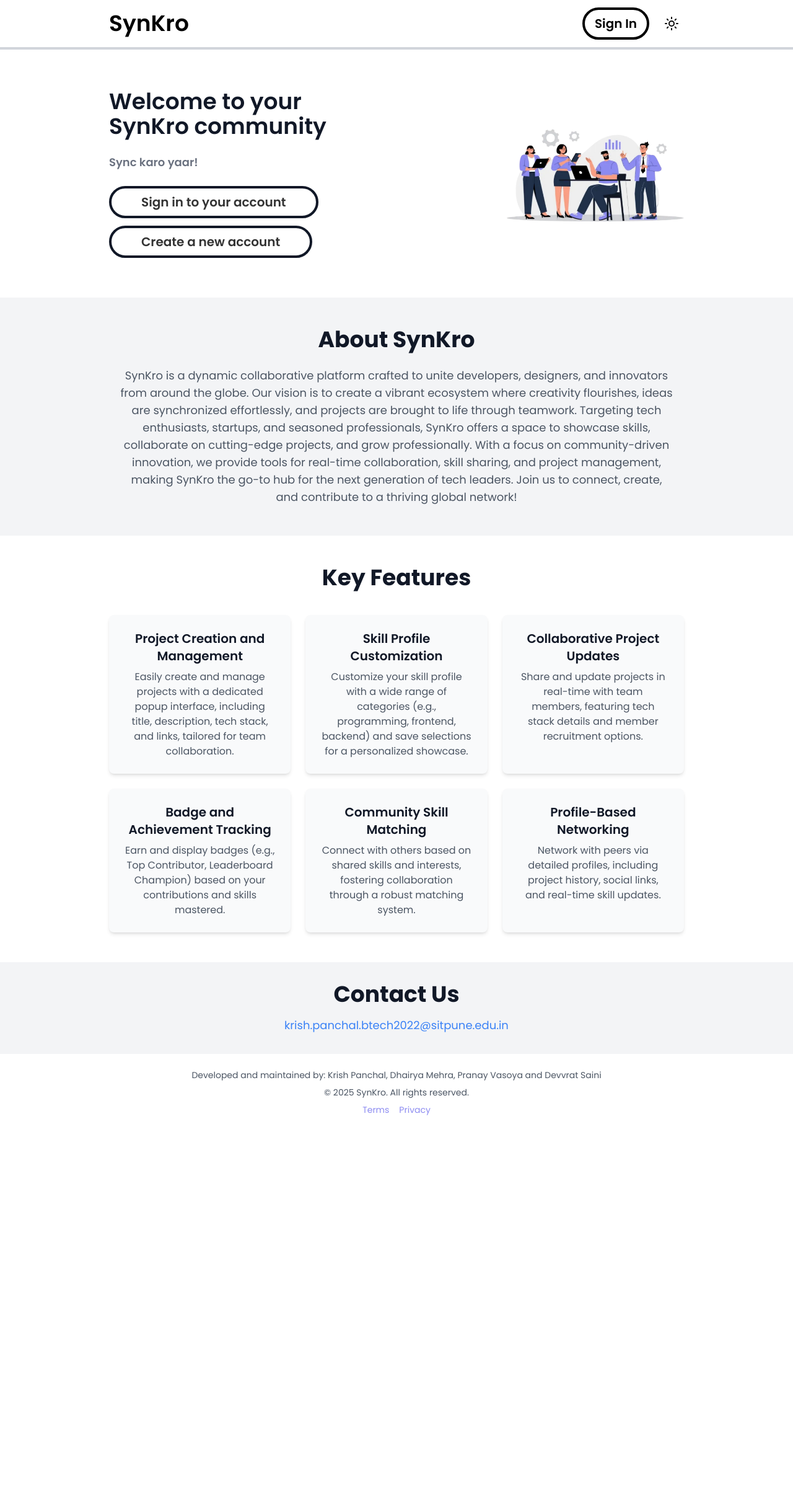
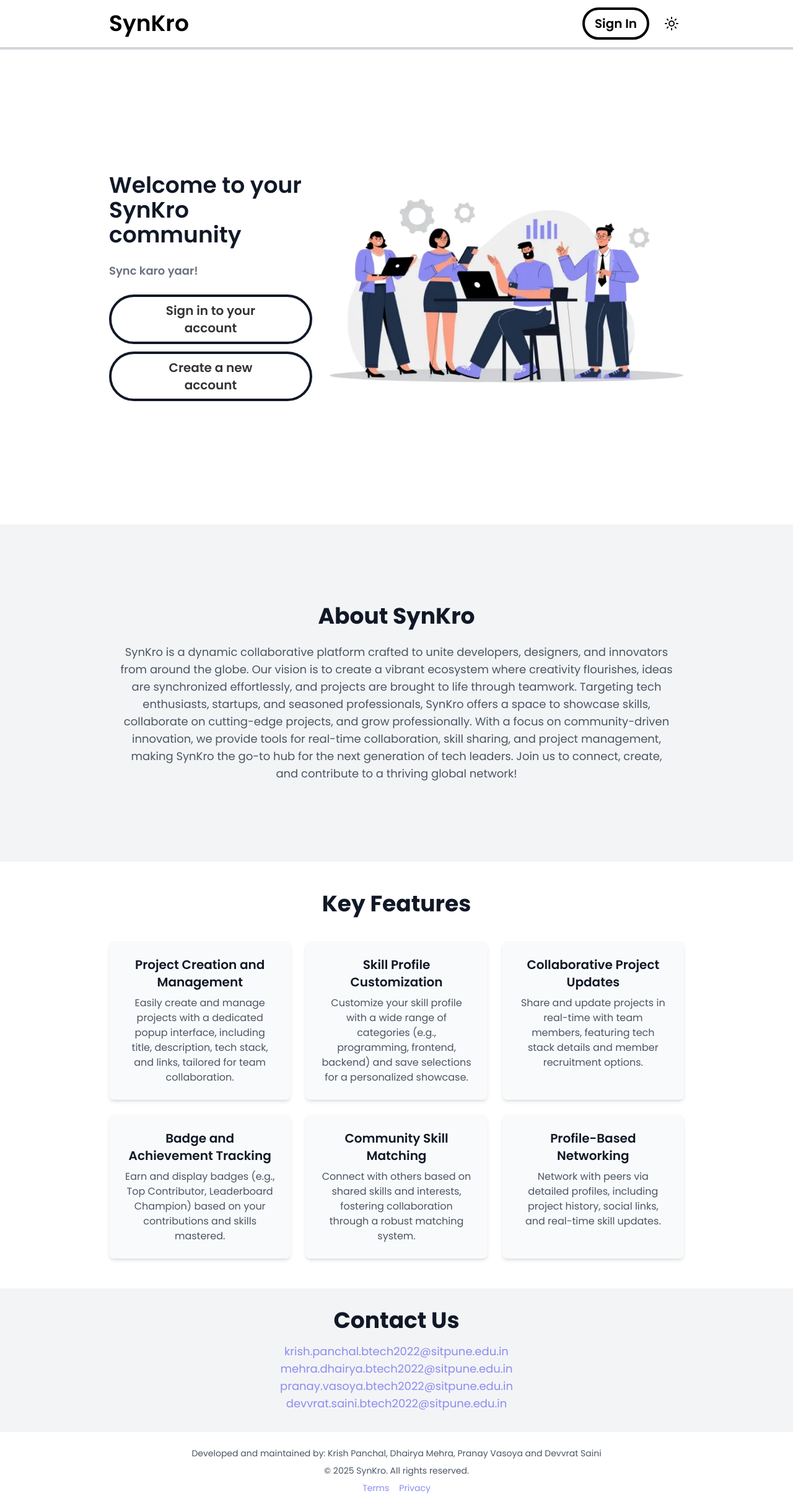
Before and after one commit to PranayVasoya/SynKro, a Next.js app: page / in a window 1280 px wide. Shown: the whole page at 62% size. Before the commit the page ends 1824 px from the top, so only its background shows below. Built offline with nearby package versions, Linux system fonts and the light colour scheme.

Commit message:
Refactor Home and Navbar components for improved layout and accessibility

```diff
--- a/src/app/page.tsx
+++ b/src/app/page.tsx
@@ -12,8 +12,8 @@ export default function Home() {
       <Navbar />
 
       {/* Hero Section */}
-      <div className="relative bg-white dark:bg-customDarkGray w-screen overflow-hidden">
-        <div className="relative z-10 w-screen flex flex-col lg:flex-row justify-between items-center px-8 py-12 lg:px-44 lg:py-16">
+      <div className="relative bg-white dark:bg-customDarkGray w-full overflow-hidden py-32">
+        <div className="relative z-10 flex flex-col lg:flex-row justify-between items-center px-8 py-12 lg:px-44 lg:py-16">
           <div className="flex flex-col items-center lg:items-start gap-y-4 lg:gap-y-6">
             <p className="text-3xl text-center lg:text-start lg:text-4xl font-semibold text-gray-900 dark:text-white">
               Welcome to your
@@ -23,12 +23,12 @@ export default function Home() {
             <p className="text-lg font-semibold text-gray-500 dark:text-gray-400">
               Sync karo yaar!
             </p>
-            <div className="flex flex-col gap-3 w-full lg:w-auto">
-              <Link href="/signin">
+            <div className="flex flex-col gap-3 w-full lg:w-auto lg:items-center">
+              <Link href="/signin" tabIndex={-1}>
                 <motion.button
                   initial={{ opacity: 0, y: 20 }}
                   animate={{ opacity: 1, y: 0 }}
-                  transition={{ duration: 0.5 }}
+                  transition={{ duration: 0.25 }}
                   whileHover={{ backgroundColor: "#8c8bf1" }}
                   whileTap={{ scale: 0.95 }}
                   className="px-8 lg:px-12 py-2 text-lg lg:text-xl font-semibold border-4 border-gray-900 dark:border-white bg-white dark:bg-customDarkGray rounded-full w-full lg:w-auto transition-all"
@@ -37,7 +37,7 @@ export default function Home() {
                   Sign in to your account
                 </motion.button>
               </Link>
-              <Link href="/signup">
+              <Link href="/signup" tabIndex={-1}>
                 <motion.button
                   initial={{ opacity: 0, y: 20 }}
                   animate={{ opacity: 1, y: 0 }}
@@ -60,9 +60,9 @@ export default function Home() {
             <Image
               src="/people.png"
               alt="group"
-              width={400}
-              height={400}
-              className="max-w-full h-auto lg:max-w-[300px]"
+              width={600}
+              height={600}
+              className="max-w-full h-auto lg:max-w-[600px]"
             />
           </motion.div>
         </div>
@@ -86,7 +86,7 @@ export default function Home() {
       </div>
 
       {/* About Section */}
-      <section className="py-12 bg-gray-100 dark:bg-gray-800">
+      <section className="py-32 bg-gray-100 dark:bg-customMediumGray">
         <div className="max-w-7xl mx-auto px-8 lg:px-44 text-center">
           <motion.h2
             initial={{ opacity: 0, y: 50, scale: 0.9 }}
@@ -124,7 +124,7 @@ export default function Home() {
               whileInView={{ opacity: 1, y: 0, scale: 1 }}
               whileHover={{ rotate: 2, scale: 1.02 }}
               transition={{ duration: 0.5, delay: 0.2 }}
-              className="p-6 bg-gray-50 dark:bg-gray-800 rounded-lg shadow-md"
+              className="p-6 bg-gray-50 dark:bg-customMediumGray rounded-lg shadow-md"
             >
               <h3 className="text-xl font-semibold text-gray-900 dark:text-white mb-2">Project Creation and Management</h3>
               <p className="text-gray-600 dark:text-gray-400">
@@ -136,7 +136,7 @@ export default function Home() {
               whileInView={{ opacity: 1, y: 0, scale: 1 }}
               whileHover={{ rotate: 2, scale: 1.02 }}
               transition={{ duration: 0.5, delay: 0.3 }}
-              className="p-6 bg-gray-50 dark:bg-gray-800 rounded-lg shadow-md"
+              className="p-6 bg-gray-50 dark:bg-customMediumGray rounded-lg shadow-md"
             >
               <h3 className="text-xl font-semibold text-gray-900 dark:text-white mb-2">Skill Profile Customization</h3>
               <p className="text-gray-600 dark:text-gray-400">
@@ -148,7 +148,7 @@ export default function Home() {
               whileInView={{ opacity: 1, y: 0, scale: 1 }}
               whileHover={{ rotate: 2, scale: 1.02 }}
               transition={{ duration: 0.5, delay: 0.4 }}
-              className="p-6 bg-gray-50 dark:bg-gray-800 rounded-lg shadow-md"
+              className="p-6 bg-gray-50 dark:bg-customMediumGray rounded-lg shadow-md"
             >
               <h3 className="text-xl font-semibold text-gray-900 dark:text-white mb-2">Collaborative Project Updates</h3>
               <p className="text-gray-600 dark:text-gray-400">
@@ -160,7 +160,7 @@ export default function Home() {
               whileInView={{ opacity: 1, y: 0, scale: 1 }}
               whileHover={{ rotate: 2, scale: 1.02 }}
               transition={{ duration: 0.5, delay: 0.5 }}
-              className="p-6 bg-gray-50 dark:bg-gray-800 rounded-lg shadow-md"
+              className="p-6 bg-gray-50 dark:bg-customMediumGray rounded-lg shadow-md"
             >
               <h3 className="text-xl font-semibold text-gray-900 dark:text-white mb-2">Badge and Achievement Tracking</h3>
               <p className="text-gray-600 dark:text-gray-400">
@@ -172,7 +172,7 @@ export default function Home() {
               whileInView={{ opacity: 1, y: 0, scale: 1 }}
               whileHover={{ rotate: 2, scale: 1.02 }}
               transition={{ duration: 0.5, delay: 0.6 }}
-              className="p-6 bg-gray-50 dark:bg-gray-800 rounded-lg shadow-md"
+              className="p-6 bg-gray-50 dark:bg-customMediumGray rounded-lg shadow-md"
             >
               <h3 className="text-xl font-semibold text-gray-900 dark:text-white mb-2">Community Skill Matching</h3>
               <p className="text-gray-600 dark:text-gray-400">
@@ -184,7 +184,7 @@ export default function Home() {
               whileInView={{ opacity: 1, y: 0, scale: 1 }}
               whileHover={{ rotate: 2, scale: 1.02 }}
               transition={{ duration: 0.5, delay: 0.7 }}
-              className="p-6 bg-gray-50 dark:bg-gray-800 rounded-lg shadow-md"
+              className="p-6 bg-gray-50 dark:bg-customMediumGray rounded-lg shadow-md"
             >
               <h3 className="text-xl font-semibold text-gray-900 dark:text-white mb-2">Profile-Based Networking</h3>
               <p className="text-gray-600 dark:text-gray-400">
@@ -196,7 +196,7 @@ export default function Home() {
       </section>
 
       {/* Contact Section */}
-      <section className="py-8 bg-gray-100 dark:bg-gray-800">
+      <section className="py-8 bg-gray-100 dark:bg-customMediumGray">
         <div className="max-w-7xl mx-auto px-8 lg:px-44 text-center">
           <motion.h2
             initial={{ opacity: 0, x: -50 }}
@@ -211,11 +211,33 @@ export default function Home() {
             whileInView={{ opacity: 1, x: 0 }}
             transition={{ duration: 0.5, delay: 0.1 }}
           >
+
             <a
               href="mailto:krish.panchal.btech2022@sitpune.edu.in"
-              className="text-blue-500 hover:underline text-lg"
+              className="text-customPurple hover:underline text-lg"
             >
               krish.panchal.btech2022@sitpune.edu.in
+            </a>
+            <br/>
+            <a
+              href="mailto:krish.panchal.btech2022@sitpune.edu.in"
+              className="text-customPurple hover:underline text-lg"
+            >
+              mehra.dhairya.btech2022@sitpune.edu.in
+            </a>
+            <br/>
+            <a
+              href="mailto:krish.panchal.btech2022@sitpune.edu.in"
+              className="text-customPurple hover:underline text-lg"
+            >
+              pranay.vasoya.btech2022@sitpune.edu.in
+            </a>
+            <br/>
+            <a
+              href="mailto:krish.panchal.btech2022@sitpune.edu.in"
+              className="text-customPurple hover:underline text-lg"
+            >
+              devvrat.saini.btech2022@sitpune.edu.in
             </a>
           </motion.div>
         </div>
@@ -246,10 +268,10 @@ export default function Home() {
             transition={{ duration: 0.5, delay: 0.4 }}
             className="mt-2 flex justify-center gap-4"
           >
-            <a href="/terms" className="text-[#8c8bf1] hover:underline text-sm">
+            <a href="/terms" className="text-customPurple hover:underline text-sm">
               Terms
             </a>
-            <a href="/privacy" className="text-[#8c8bf1] hover:underline text-sm">
+            <a href="/privacy" className="text-customPurple hover:underline text-sm">
               Privacy
             </a>
           </motion.div>
--- a/src/components/Navbar.tsx
+++ b/src/components/Navbar.tsx
@@ -8,9 +8,10 @@ const Navbar = () => {
   const { toggleTheme } = useTheme();
 
   return (
-    <div className="bg-white dark:bg-customDarkGray w-screen px-6 lg:px-44 py-3 flex flex-row justify-between items-center border-b-4 border-gray-300 dark:border-customMediumGray">
+    <div className="bg-white dark:bg-customDarkGray w-full px-6 lg:px-44 py-3 flex flex-row justify-between items-center border-b-4 border-gray-300 dark:border-customMediumGray">
       <Link
         href="/"
+        tabIndex={-1}
         className="font-semibold text-4xl text-black dark:text-white"
       >
         SynKro
@@ -18,6 +19,7 @@ const Navbar = () => {
       <div className="flex flex-row items-center">
         <Link
           href="/signin"
+          tabIndex={-1}
           className="font-semibold text-xl border-4 rounded-full border-black dark:border-white px-4 py-2 text-black dark:text-white"
         >
           Sign In
```
